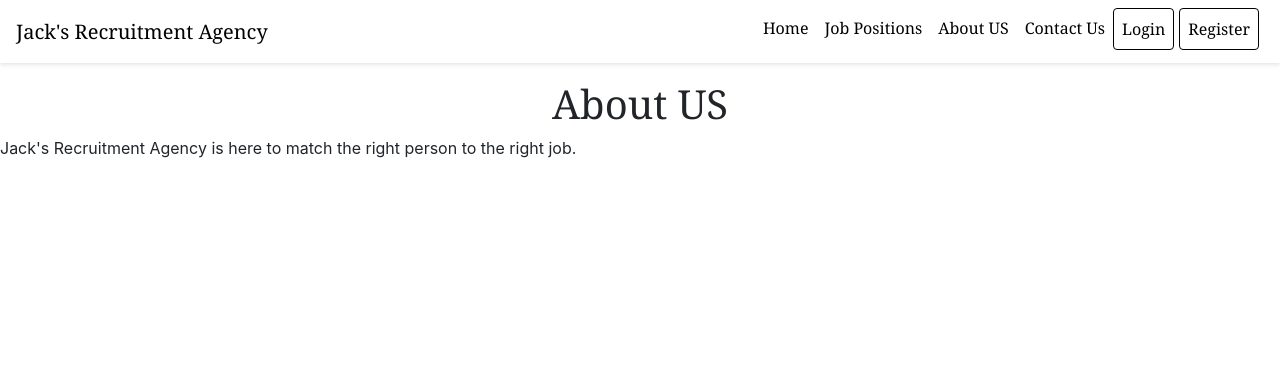
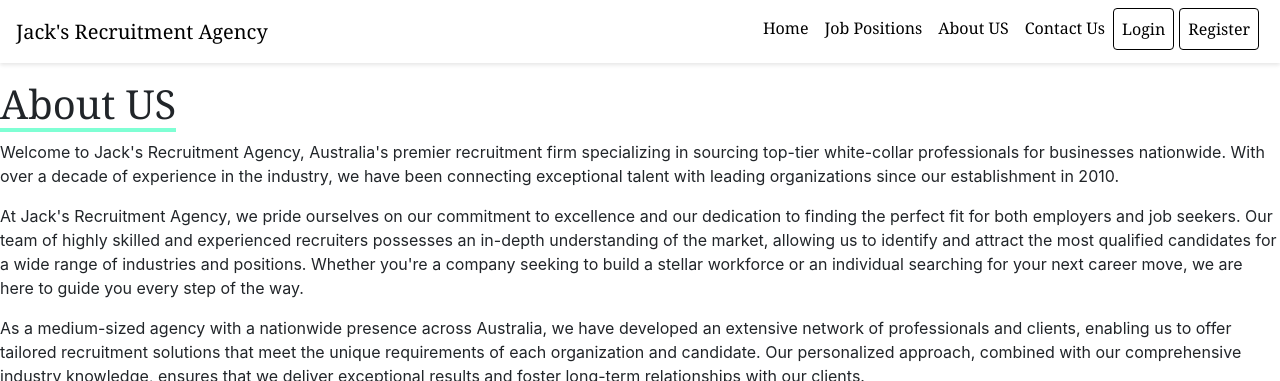
Before and after one commit to JackPflaum/RecruitmentWebsite, a Django app: page /about_us/ in a window 1280 px wide. Shown: the top 381 px of the page. Run offline with Django 4.2, Linux system fonts and the light colour scheme; some libraries are stand-ins or nearby versions.

Commit message:
added content to about us page and updated layout

```diff
--- a/RecruitmentWebsite/templates/about_us.html
+++ b/RecruitmentWebsite/templates/about_us.html
@@ -1,8 +1,23 @@
 {% extends 'base.html' %}
+
+{% load static %}
 
 {% block title %}About Us{% endblock %}
 
 {% block content %}
-<h1 class="row justify-content-center">About US</h1>
-<p>Jack's Recruitment Agency is here to match the right person to the right job.</p>
+
+<div class="about-container">
+    <div class="about-content">
+        <div class="center-header">
+            <h1 class="thick-underline">About US</h1>
+        </div>
+        <p>Welcome to Jack's Recruitment Agency, Australia's premier recruitment firm specializing in sourcing top-tier white-collar professionals for businesses nationwide. With over a decade of experience in the industry, we have been connecting exceptional talent with leading organizations since our establishment in 2010.</p>
+        <p>At Jack's Recruitment Agency, we pride ourselves on our commitment to excellence and our dedication to finding the perfect fit for both employers and job seekers. Our team of highly skilled and experienced recruiters possesses an in-depth understanding of the market, allowing us to identify and attract the most qualified candidates for a wide range of industries and positions. Whether you're a company seeking to build a stellar workforce or an individual searching for your next career move, we are here to guide you every step of the way.</p>
+        <p>As a medium-sized agency with a nationwide presence across Australia, we have developed an extensive network of professionals and clients, enabling us to offer tailored recruitment solutions that meet the unique requirements of each organization and candidate. Our personalized approach, combined with our comprehensive industry knowledge, ensures that we deliver exceptional results and foster long-term relationships with our clients.</p>
+    </div>
+    <div class="image-container">
+        <img class="about-image" src="{% static '/images/job_interview.jpg' %}" alt="job interview">
+    </div>
+</div>
+
 {% endblock content %}
```
